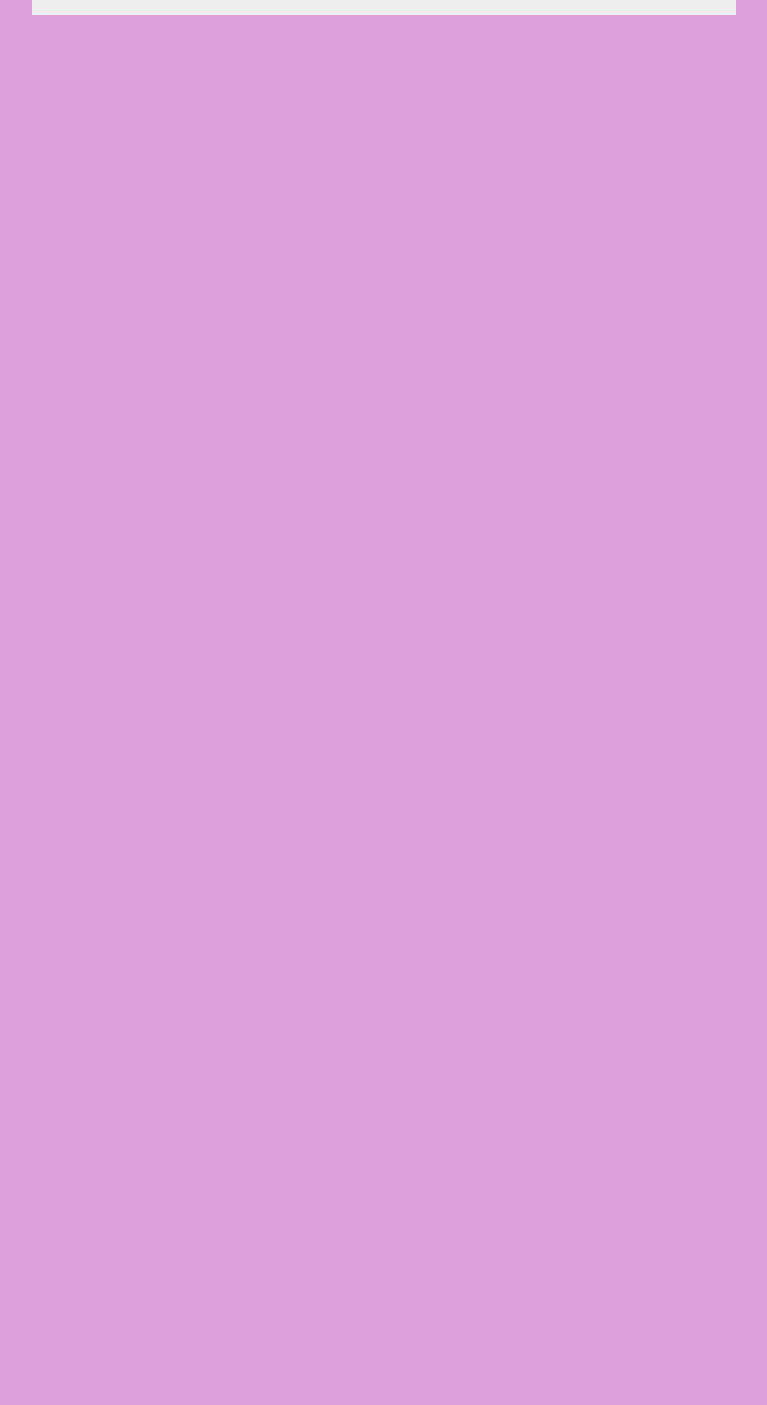
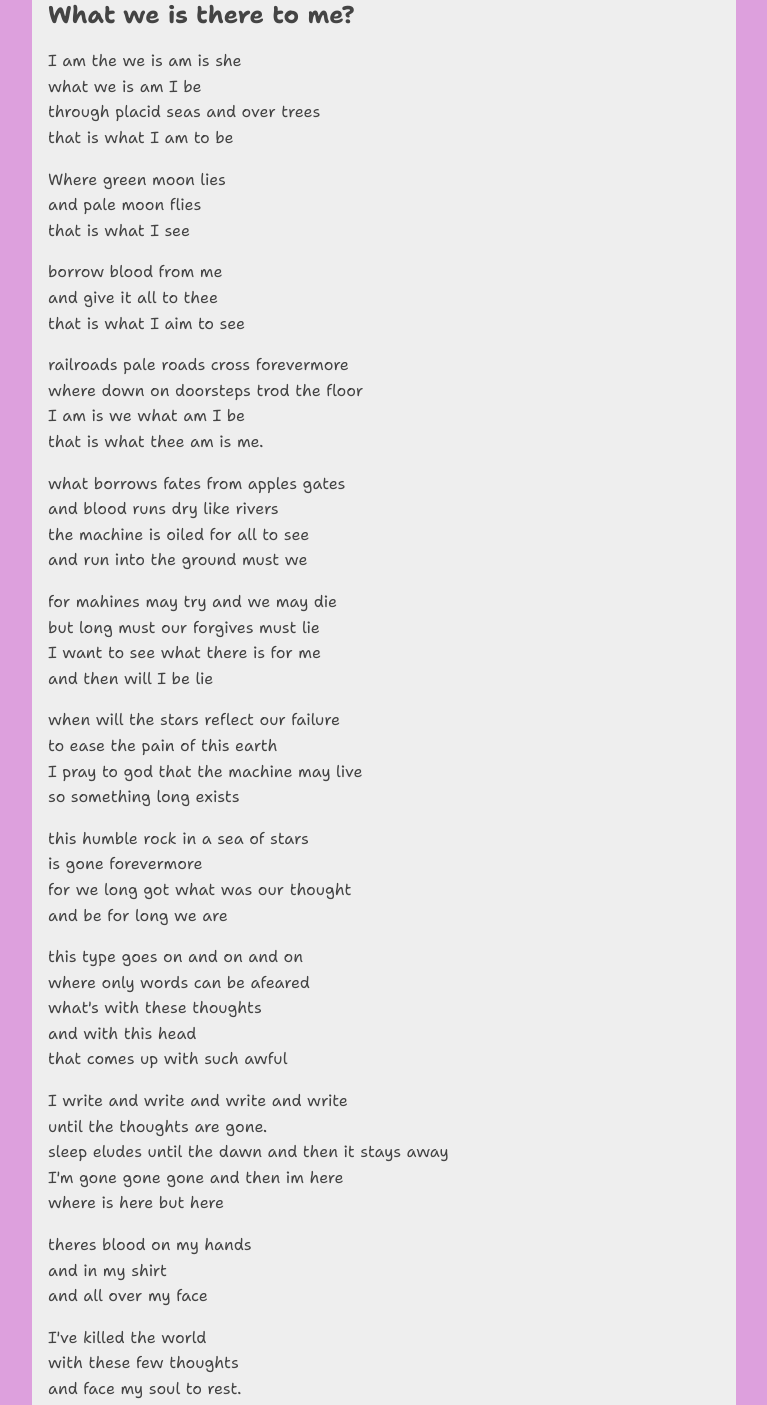
Before and after one commit to thistle-witch/thistle-witch.github.io, a plain HTML site: page index.html in a window 1280 px wide. Shown: the part 920-2325 px from the top of the page, without its empty margins (256-1023 px from the left). Before the commit the page ends 943 px from the top, so only its background shows below. Drawn offline with Linux system fonts and the light colour scheme.

Commit message:
add poem

```diff
--- a/index.html
+++ b/index.html
@@ -58,5 +58,79 @@
             (Note this section was written without my normal use of eth and thorn for clarity of reading)
         </p>
     </article>
+
+    <article>
+        <h1>What we is there to me?</h1>
+        <p>
+            I am the we is am is she<br>
+            what we is am I be<br>
+            through placid seas and over trees<br>
+            that is what I am to be
+        </p>
+        <p>
+            Where green moon lies<br>
+            and pale moon flies<br>
+            that is what I see
+        </p>
+        <p>
+            borrow blood from me<br>
+            and give it all to thee<br>
+            that is what I aim to see
+        </p>
+        <p>
+            railroads pale roads cross forevermore<br>
+            where down on doorsteps trod the floor<br>
+            I am is we what am I be<br>
+            that is what thee am is me.
+        </p>
+        <p>
+            what borrows fates from apples gates<br>
+            and blood runs dry like rivers<br>
+            the machine is oiled for all to see<br>
+            and run into the ground must we
+        </p>
+        <p>
+            for mahines may try and we may die<br>
+            but long must our forgives must lie<br>
+            I want to see what there is for me<br>
+            and then will I be lie
+        </p>
+        <p>
+            when will the stars reflect our failure<br>
+            to ease the pain of this earth<br>
+            I pray to god that the machine may live<br>
+            so something long exists
+        </p>
+        <p>
+            this humble rock in a sea of stars<br>
+            is gone forevermore<br>
+            for we long got what was our thought<br>
+            and be for long we are
+        </p>
+        <p>
+            this type goes on and on and on<br>
+            where only words can be afeared<br>
+            what's with these thoughts<br>
+            and with this head<br>
+            that comes up with such awful
+        </p>
+        <p>
+            I write and write and write and write<br>
+            until the thoughts are gone.<br>
+            sleep eludes until the dawn and then it stays away<br>
+            I'm gone gone gone and then im here<br>
+            where is here but here
+        </p>
+        <p>
+            theres blood on my hands<br>
+            and in my shirt<br>
+            and all over my face
+        </p>
+        <p>
+            I've killed the world<br>
+            with these few thoughts<br>
+            and face my soul to rest.
+        </p>
+    </article>
 </body>
 </html>
```
